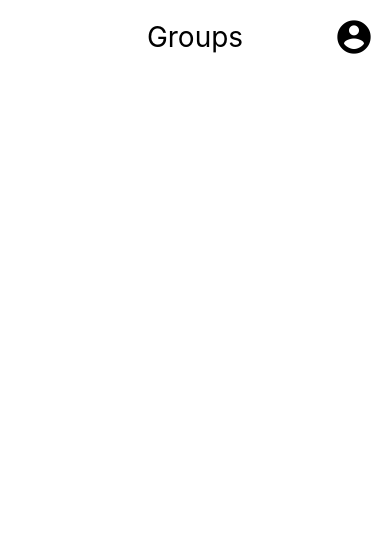
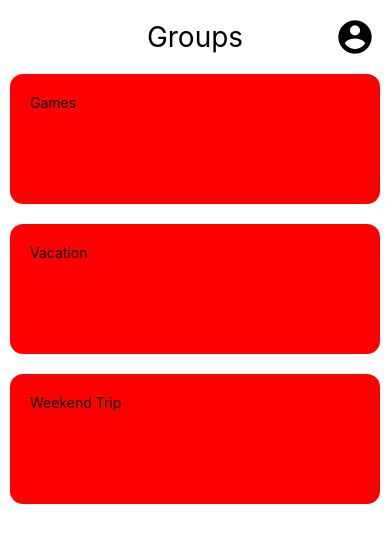
Before and after one commit to PeekingBad/SwipeTogether, a React Native app: screen / in a window 390 px wide. Shown: the top 542 px of the page. Built offline with nearby package versions, Linux system fonts and the light colour scheme.

Commit message:
Groups added

```diff
--- a/src/components/groups.js
+++ b/src/components/groups.js
@@ -1,6 +1,24 @@
 import React from 'react'
-import { SafeAreaView, Text, StyleSheet, View } from 'react-native'
+import { SafeAreaView, Text, StyleSheet, View, FlatList } from 'react-native'
 import { MaterialIcons } from '@expo/vector-icons'
+
+const DATA = [
+  {
+    title: 'Games'
+  },
+  {
+    title: 'Vacation'
+  },
+  {
+    title: 'Weekend Trip'
+  }
+]
+
+const Item = ({ title }) => (
+  <View style={styles.item}>
+    <Text style={styles.title}>{title}</Text>
+  </View>
+)
 
 const Groups = () => {
   return (
@@ -12,6 +30,12 @@ const Groups = () => {
           name="account-circle"
           size={40}
           color="black"
+        />
+      </View>
+      <View style={styles.groupContainer}>
+        <FlatList
+          data={DATA}
+          renderItem={({ item }) => <Item title={item.title} />}
         />
       </View>
     </SafeAreaView>
@@ -30,7 +54,25 @@ const styles = StyleSheet.create({
   },
   accountIcon: {
     position: 'absolute',
-    right: 16
+    right: 15
+  },
+  otherDiv: {
+    marginTop: 20,
+    height: 560,
+    backgroundColor: 'red'
+  },
+  item: {
+    backgroundColor: 'red',
+    alignItems: 'left',
+    padding: 20,
+    height: 130,
+    width: 370,
+    marginBottom: 20,
+    borderRadius: 13
+  },
+  groupContainer: {
+    marginTop: 20,
+    alignItems: 'center'
   }
 })
 
```
Also changed, not shown: fonts/Quicksand-VariableFont_wght.ttf (deleted).
